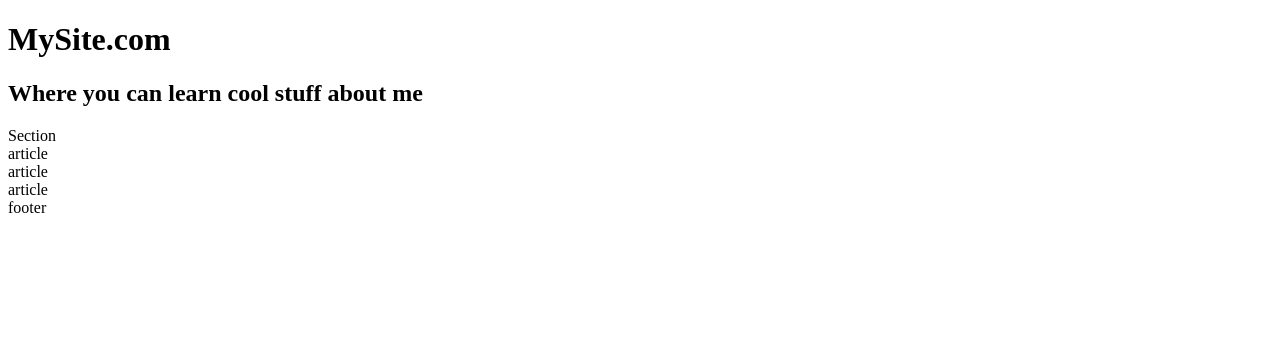
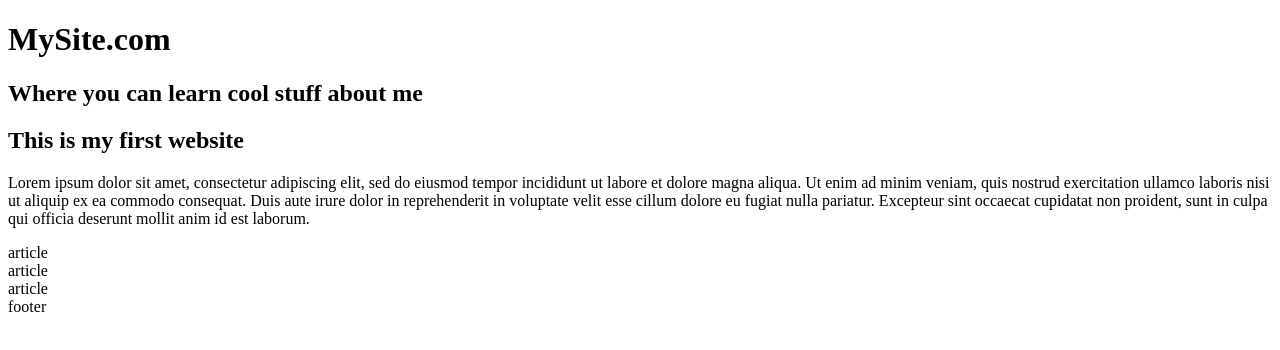
Before and after one commit to codeninja481/Web_Development_By_Doing_HTML_CSS_From_Scratch, a plain HTML site: page index.html in a window 1280 px wide. Drawn offline with Linux system fonts and the light colour scheme.

Commit message:
Added changes
Added detail to section and fake paragraph.

```diff
--- a/index.html
+++ b/index.html
@@ -9,7 +9,10 @@
 		<h1>MySite.com</h1>
 		<h2>Where you can learn cool stuff about me</h2>
 	</header>
-<section>Section</section>
+	<section>
+		<h2>This is my first website</h2>
+		<p>Lorem ipsum dolor sit amet, consectetur adipiscing elit, sed do eiusmod tempor incididunt ut labore et dolore magna aliqua. Ut enim ad minim veniam, quis nostrud exercitation ullamco laboris nisi ut aliquip ex ea commodo consequat. Duis aute irure dolor in reprehenderit in voluptate velit esse cillum dolore eu fugiat nulla pariatur. Excepteur sint occaecat cupidatat non proident, sunt in culpa qui officia deserunt mollit anim id est laborum.</p>
+	</section>
 <article>article</article>
 <article>article</article>
 <article>article</article>
```
